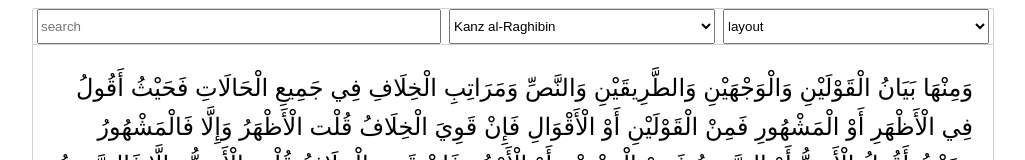
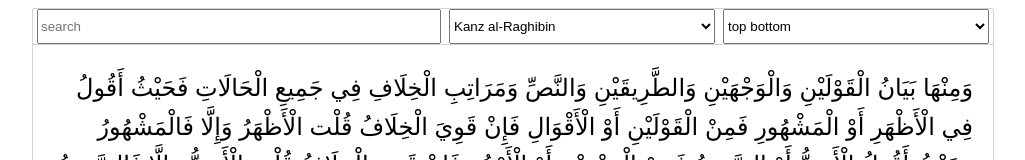
Before and after one commit to p-adams/ibarah-app, a Svelte app: page / in a window 1280 px wide. Shown: the top 160 px of the page, without its empty margins (127-1152 px from the left). Built offline with nearby package versions, Linux system fonts and the light colour scheme.

Commit message:
reset to default layout if no commentary is selected

```diff
--- a/src/App.svelte
+++ b/src/App.svelte
@@ -1,6 +1,7 @@
 <script lang="ts">
   import { fade } from "svelte/transition";
-  type Layout = "top-bottom" | "side-by-side" | "integrated";
+  type Layout = "layout" | "top-bottom" | "side-by-side" | "integrated";
+  type SelectedCommentaryKey = "none" | "mahalli";
   let text: string = `
   وَمِنْهَا بَيَانُ الْقَوْلَيْنِ وَالْوَجْهَيْنِ وَالطَّرِيقَيْنِ وَالنَّصِّ وَمَرَاتِبِ الْخِلَافِ فِي جَمِيعِ الْحَالَاتِ فَحَيْثُ أَقُولُ فِي الْأَظْهَرِ أَوْ الْمَشْهُورِ فَمِنْ الْقَوْلَيْنِ أَوْ الْأَقْوَالِ فَإِنْ قَوِيَ الْخِلَافُ قُلْت الْأَظْهَرُ  وَإِلَّا فَالْمَشْهُورُ  وَحَيْثُ أَقُولُ الْأَصَحُّ أَوْ الصَّحِيحُ فَمِنْ الْوَجْهَيْنِ أَوْ الْأَوْجُهِ  فَإِنْ قَوِيَ الْخِلَافُ قُلْت الْأَصَحُّ وَإِلَّا فَالصَّحِيحُ وَحَيْثُ أَقُولُ الْمَذْهَبُ فَمِنْ الطَّرِيقَيْنِ أَوْ الطُّرُقِ وَحَيْثُ أَقُولُ النَّصُّ فَهُوَ نَصُّ الشَّافِعِيِّ رَحِمَهُ اللَّهُ وَيَكُونُ هُنَاكَ  وَجْهٌ ضَعِيفٌ أَوْ قَوْلٌ مُخَرَّجٌ وَحَيْثُ أَقُولُ الْجَدِيدُ فَالْقَدِيمُ خِلَافُهُ أَوْ الْقَدِيمُ أَوْ فِي قَوْلٍ قَدِيمٍ فَالْجَدِيدُ خِلَافُهُ وَحَيْثُ أَقُولُ: وَقِيلَ كَذَا، فَهُوَ وَجْهٌ ضَعِيفٌ، وَالصَّحِيحُ أَوْ الْأَصَحُّ خِلَافُهُ وَحَيْثُ أَقُولُ: وَفِي قَوْلٍ كَذَا فَالرَّاجِحُ خِلَافُهُ
   `;
@@ -11,12 +12,16 @@
     `,
   };
   let searchTerm = "";
-  let selectedCommentaryKey = "mahalli";
+  let selectedCommentaryKey: SelectedCommentaryKey = "mahalli";
   let selectedLayout: Layout = "top-bottom";
   let slideIn = false;
 
   function _onSelectCommentary(e: { currentTarget: { value: any } }) {
     selectedCommentaryKey = e.currentTarget.value;
+    // reset to default layout if no commentary is selected
+    if (selectedCommentaryKey === "none") {
+      selectedLayout = "layout";
+    }
   }
 
   function _onSelectLayout(e: { currentTarget: { value: any } }) {
@@ -33,14 +38,14 @@
         on:change={(e) => _onSelectCommentary(e)}
         bind:value={selectedCommentaryKey}
       >
-        <option>commentaries</option>
+        <option value="none">commentaries</option>
         <!--<option value="tuhfah">Tuhfat al-Muhtaj</option>
         <option value="nihayah">Nihayat al-Muhtaj</option>
         <option value="mughni">Mughni -l al-Muhtaj</option>-->
         <option value="mahalli">Kanz al-Raghibin</option>
       </select>
-      <select on:change={(e) => _onSelectLayout(e)}>
-        <option>layout</option>
+      <select on:change={(e) => _onSelectLayout(e)} bind:value={selectedLayout}>
+        <option value="layout">layout</option>
         <option value="top-bottom">top bottom</option>
         <option value="side-by-side">side by side</option>
         <option value="integrated">integrated</option>
```
